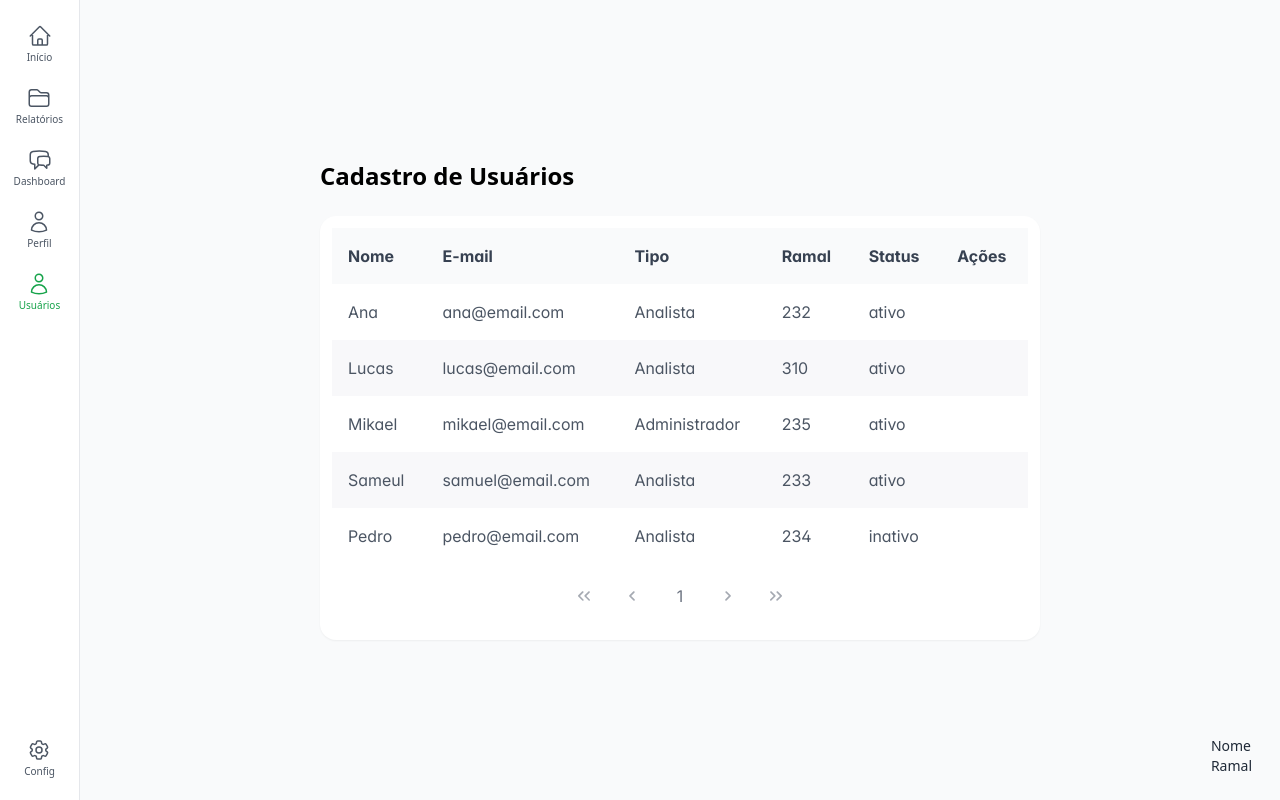
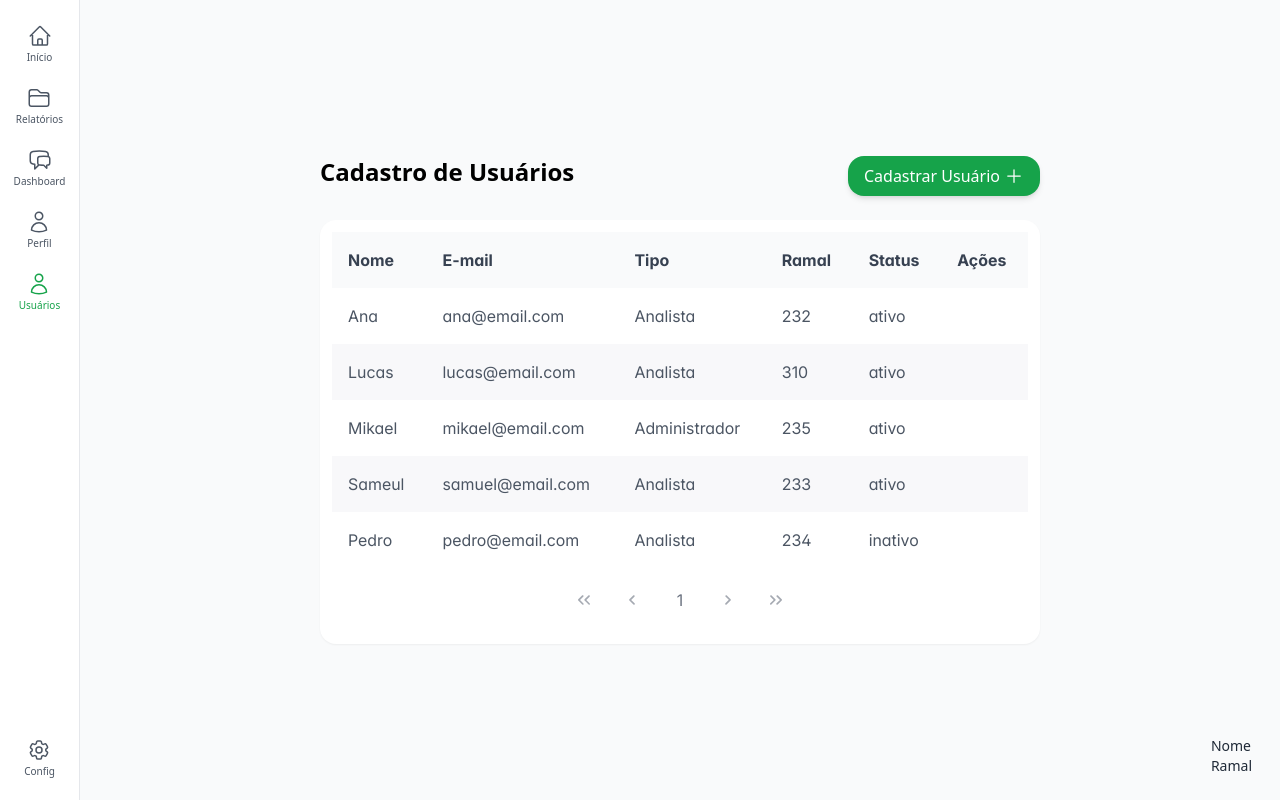
Before and after one commit to samueelg/DoctorTicketPHP, a React (Vite) app in the folder frontend/: page /#/cadastro in a window 1280 px wide. Built offline with nearby package versions, Linux system fonts and the light colour scheme.

Commit message:
:hammer: Adicionando modal de criação de usuários

```diff
--- a/frontend/src/pages/CadastroUsuarios.jsx
+++ b/frontend/src/pages/CadastroUsuarios.jsx
@@ -1,10 +1,14 @@
 import { DataTable } from 'primereact/datatable';
 import { Column } from 'primereact/column';
+import { Dialog } from 'primereact/dialog';
 import "primereact/resources/themes/lara-light-blue/theme.css";
 import "primereact/resources/primereact.min.css";
+import { PlusIcon } from '@heroicons/react/24/outline';
+import { useState } from 'react';
+import Button from "../components/atoms/Button";
 
 export default function CadastroUsuarios(){
-
+    const [visible, setVisible] = useState(false);
     //Dados para teste temporario
       const data = [
         { id: 1, nome: "Ana", email: "ana@email.com", tipo: 'Analista', ramal: 232, status: 'ativo'},
@@ -24,8 +28,19 @@ export default function CadastroUsuarios(){
         <div className="cadastro-page">
             <div className="min-h-screen bg-gray-50">
                 <div className="mx-auto w-full max-w-3xl px-6 p-6 min-h-screen flex flex-col justify-center">
-                    <div className="mb-6">
+                    <div className="mb-6 flex justify-between">
                         <h1 className="text-2xl font-semibold">Cadastro de Usuários</h1>
+                        <div>
+                        <Button
+                            type="button"
+                            text="Cadastrar Usuário"
+                            onClick={() => setVisible(true)}
+                            buttonClassName="w-full rounded-2xl shadow-md"
+                            variant="green"
+                            icon={<PlusIcon className="h-5 w-5 ml-1"/>}
+                            iconPos='right'
+                        />
+                        </div>
                     </div>
                     <div className="space-y-4">
                         <section className="rounded-2xl min-h-80 p-3 bg-white shadow-sm">
@@ -39,6 +54,16 @@ export default function CadastroUsuarios(){
                             </DataTable>
                         </section>
                     </div>
+                    <div className="modal-cadastro">
+                        <Dialog header="Header" visible={visible} style={{ width: '50vw' }} onHide={() => { if (!visible) return; setVisible(false); }}>
+                            <p className="m-0">
+                                Lorem ipsum dolor sit amet, consectetur adipiscing elit, sed do eiusmod tempor incididunt ut labore et dolore magna aliqua.
+                                Ut enim ad minim veniam, quis nostrud exercitation ullamco laboris nisi ut aliquip ex ea commodo
+                                consequat. Duis aute irure dolor in reprehenderit in voluptate velit esse cillum dolore eu fugiat nulla pariatur.
+                                Excepteur sint occaecat cupidatat non proident, sunt in culpa qui officia deserunt mollit anim id est laborum.
+                            </p>
+                        </Dialog>
+                    </div>
                 </div>
             </div>
         </div>
```
